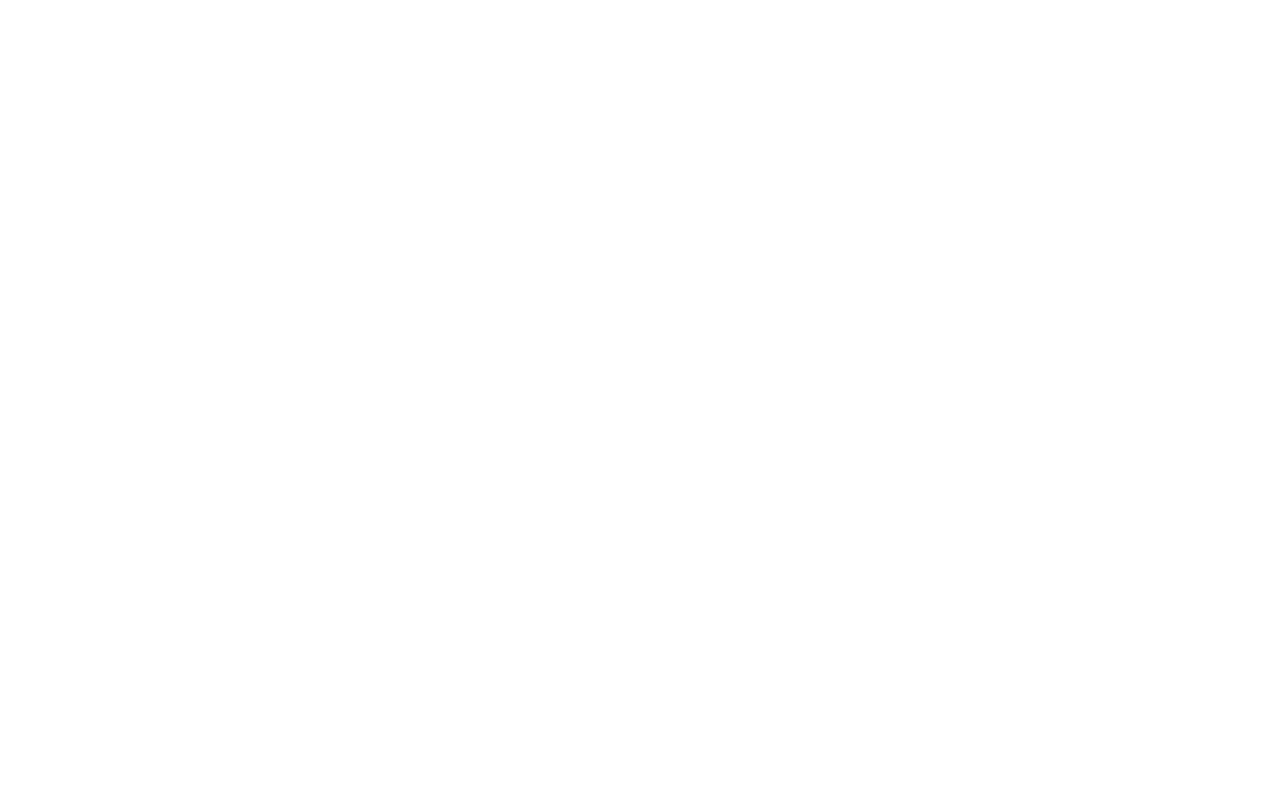
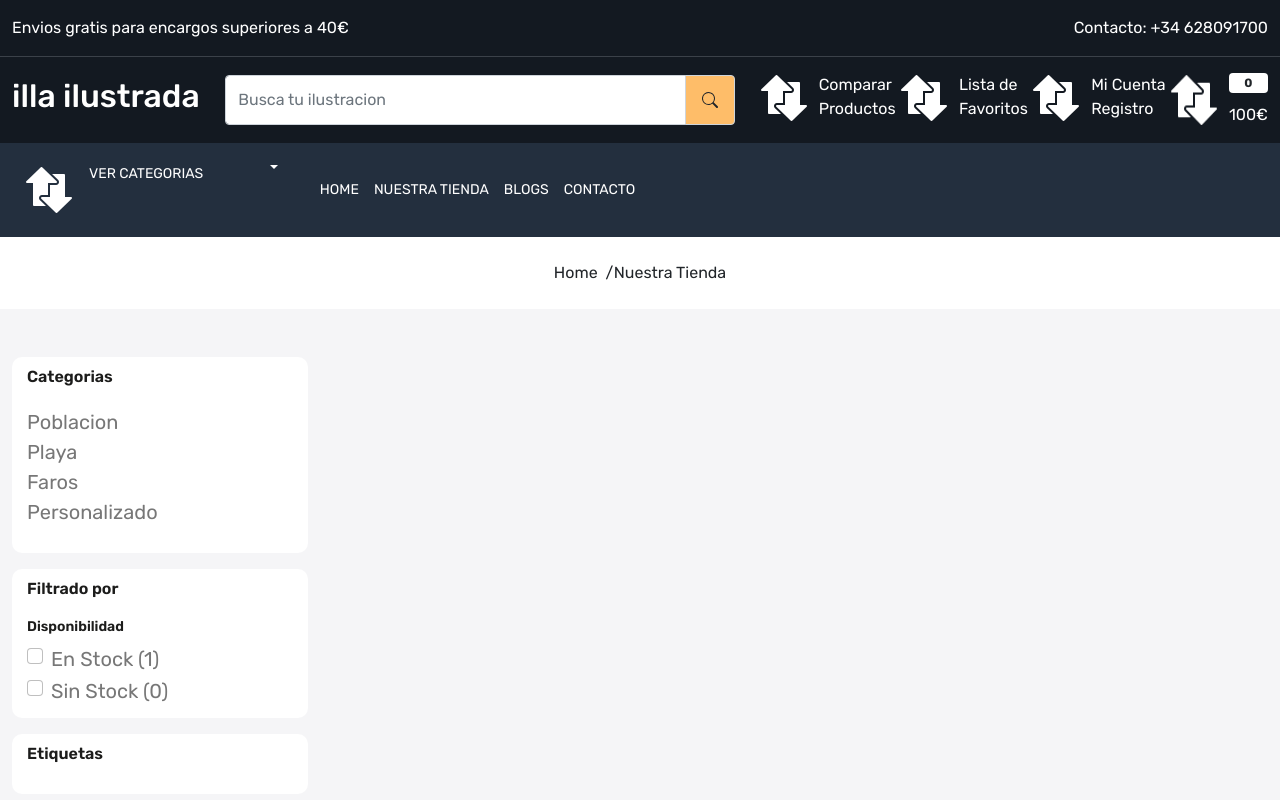
Before and after one commit to PonsBarto/illa_Ilustrada_front, a React (Create React App) app: page /store in a window 1280 px wide. Before the commit this address had no page. Shown: the top 800 px of the page. Built offline with nearby package versions, Linux system fonts and the light colour scheme.

Commit message:
Empezado sistema de filtrados para la tienda, con categorias, y disponibilidad

```diff
--- a/package.json
+++ b/package.json
@@ -9,6 +9,7 @@
     "@testing-library/user-event": "^14.5.2",
     "react": "^18.2.0",
     "react-dom": "^18.2.0",
+    "react-helmet": "^6.1.0",
     "react-icons": "^5.0.1",
     "react-rating-stars-component": "^2.2.0",
     "react-redux": "^8.1.3",
--- a/src/App.css
+++ b/src/App.css
@@ -12,6 +12,7 @@
   --color-f5f5f7: #f5f5f7;
   --color-ededed: #ededed;
   --color-1c1c1b: #1c1c1b;
+  --color-777777: #777777;
 }
 
 .section.heading {
@@ -269,10 +270,50 @@
   z-index: 10;
 }
 
-
 .product-card:hover .action-bar {
   right: 0;
   opacity: 1;
 }
+/*Product Card*/
 
-/*Product Card*/
+/*Our Sotre*/
+.filter-card {
+  background-color: white;
+  border-radius: 10px;
+  padding: 10px 15px;
+}
+.filter-title {
+  font-size: 16px;
+  line-height: 20px;
+  font-weight: 600;
+  color: var(--color-1c1c1b);
+  margin-bottom: 20px;
+}
+
+.filter-card ul,
+.filter-card .form-check-label {
+  list-style-type: none;
+  font-size: 20px;
+  line-height: 30px;
+  color: var(--color-777777);
+  cursor: pointer;
+}
+
+.filter-card .form-check-input:focus{
+  box-shadow: none;
+  border-color: rgb(0, 0, 0, 0.25);
+}
+
+.filter-card .form-check-input:checked {
+  background-color: var(--color-febd69);
+  border-color: var(--color-febd69);
+}
+
+.sub-title {
+  font-size: 14px;
+  font-weight: 600;
+  color: var(--color-1c1c1b);
+  margin-bottom: 15 px;
+}
+
+/*Our Sotre*/
--- a/src/App.js
+++ b/src/App.js
@@ -5,6 +5,7 @@
 import Home from "./pages/Home";
 import Contact from "./pages/Contact";
 import About from "./pages/About";
+import OurStore from "./pages/OurStore";
 
 function App() {
   return (
@@ -15,6 +16,7 @@
             <Route index element={<Home />} />
             <Route path="about" element={<About />} />
             <Route path="contact" element={<Contact/>} />
+            <Route path="store" element={<OurStore/>}/>
           </Route>
         </Routes>
       </BrowserRouter>
--- /dev/null
+++ b/src/components/BreadCrumb.js
@@ -0,0 +1,24 @@
+import React from "react";
+import { Link } from "react-router-dom";
+
+const BreadCrumb = (props) => {
+  const { title } = props;
+  return (
+    <div className="breadcrumb mb-0 py-4">
+      <div className="container-xxl">
+        <div className="row">
+          <div className="col-12">
+            <p className="text-center mb-0">
+              <Link to="/" className="text-dark">
+                Home &nbsp;
+              </Link>
+              {""}/{title}
+            </p>
+          </div>
+        </div>
+      </div>
+    </div>
+  );
+};
+
+export default BreadCrumb;
--- a/src/components/Header.js
+++ b/src/components/Header.js
@@ -102,13 +102,15 @@
                       data-bs-toggle="dropdown"
                       aria-expanded="false"
                     >
-                      <img src="images/compare.png" alt=""/>
+                      <img src="images/compare.png" alt="" />
                       <span className="me-5 d-inline-block">
                         Ver Categorias
                       </span>
                     </button>
-                    <ul className="dropdown-menu"
-                    aria-labelledby="dropdownMenuButton1">
+                    <ul
+                      className="dropdown-menu"
+                      aria-labelledby="dropdownMenuButton1"
+                    >
                       <li>
                         <Link className="dropdown-item text-white" to="">
                           Action
@@ -129,16 +131,16 @@
                 </div>
                 <div className="menu-links">
                   <div className="d-flex align-items-center gap-15">
-                    <NavLink className="text-white" to="/">
+                    <NavLink to="/">
                       Home
                     </NavLink>
-                    <NavLink className="text-white" to="/">
+                    <NavLink  to="/store">
                       Nuestra tienda
                     </NavLink>
-                    <NavLink className="text-white" to="/">
+                    <NavLink to="/">
                       Blogs
                     </NavLink>
-                    <NavLink className="text-white" to="/">
+                    <NavLink to="/">
                       Contacto
                     </NavLink>
                   </div>
--- /dev/null
+++ b/src/components/Meta.js
@@ -0,0 +1,13 @@
+import React from 'react'
+import { Helmet } from "react-helmet";
+
+const Meta = (props) => {
+  return (
+    <Helmet>
+    <meta charSet="utf-8" />
+    <title>{props.title}</title>
+  </Helmet>
+  )
+}
+
+export default Meta
--- /dev/null
+++ b/src/pages/OurStore.js
@@ -0,0 +1,68 @@
+import React from "react";
+import BreadCrumb from "../components/BreadCrumb";
+import Meta from "../components/Meta";
+
+const OurStore = () => {
+  return (
+    <>
+      <Meta title={"Nuestra Tienda"} />
+      <BreadCrumb title="Nuestra Tienda" />
+      <div className="store-wrapper home-wrapper-2 py-5">
+        <div className="container-xxl">
+          <div className="row">
+            <div className="col-3">
+              <div className="filter-card mb-3">
+                <h3 className="filter-title">Categorias</h3>
+                <div>
+                  <ul className="ps-0">
+                    <li>Poblacion</li>
+                    <li>Playa</li>
+                    <li>Faros</li>
+                    <li>Personalizado</li>
+                  </ul>
+                </div>
+              </div>
+              <div className="filter-card mb-3">
+                <h3 className="filter-title">Filtrado por</h3>
+                <div>
+                  <h5 className="sub-title">Disponibilidad</h5>
+                  <div className="form-check">
+                    <input
+                      className="form-check-input"
+                      type="checkbox"
+                      value=""
+                      id="inStock"
+                    />
+                    <label className="form-check-label" htmlFor="inStock">
+                      En Stock (1)
+                    </label>
+                  </div>
+                  <div className="form-check">
+                    <input
+                      className="form-check-input"
+                      type="checkbox"
+                      value=""
+                      id="outOfStock"
+                    />
+                    <label className="form-check-label" htmlFor="outOfStock">
+                      Sin Stock (0)
+                    </label>
+                  </div>
+                </div>
+              </div>
+              <div className="filter-card mb-3">
+                <h3 className="filter-title">Etiquetas</h3>
+              </div>
+              <div className="filter-card mb-3">
+                <h3 className="filter-title">Te proponemos</h3>
+              </div>
+            </div>
+            <div className="col-9"></div>
+          </div>
+        </div>
+      </div>
+    </>
+  );
+};
+
+export default OurStore;
```
Also changed, not shown: 1 other file (tests, documents, lock files or other folders).
